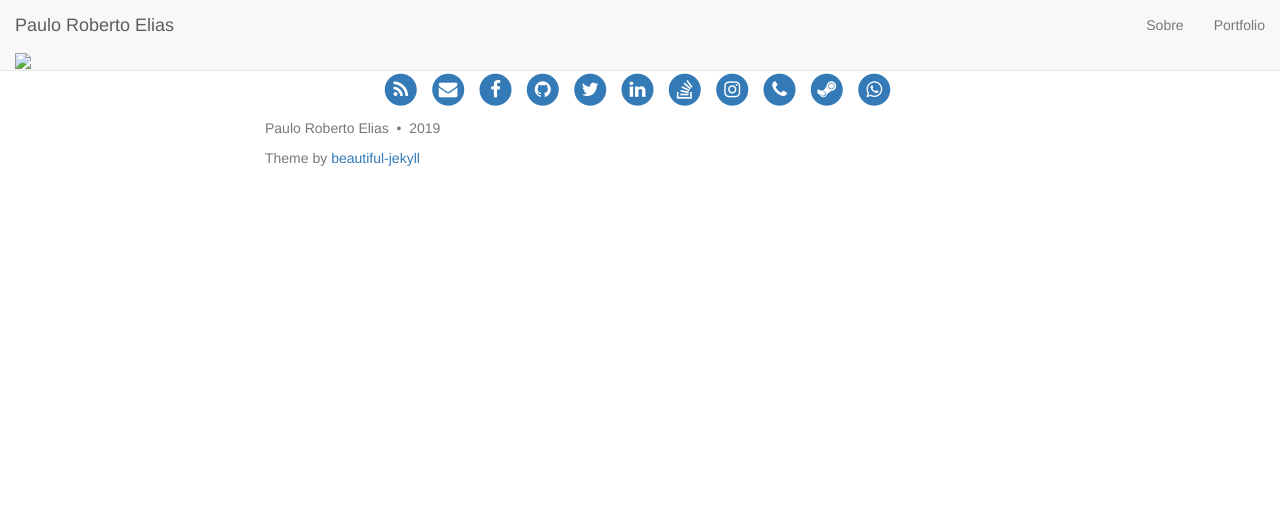
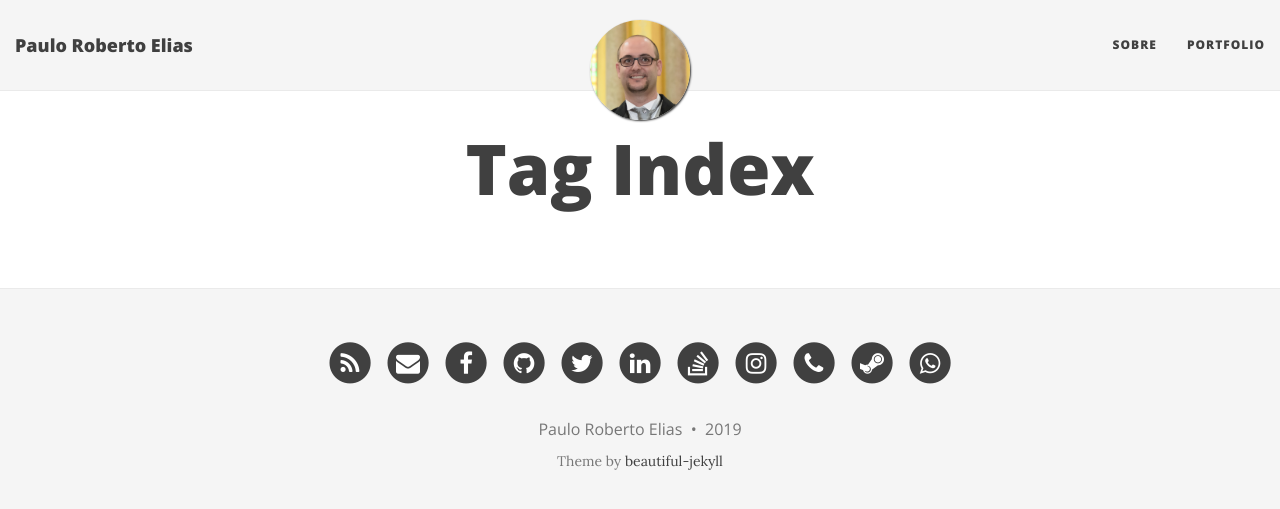
Before and after one commit to PRElias/paulorobertoelias.com.br, a Jekyll site: the page built from tags.html, in a window 1280 px wide. Shown: the top 509 px of the page. Built offline with Jekyll 4.4.1, drawn with Linux system fonts in a browser that asks for light colours; nearby versions of some CDN libraries; library files that are not in the unit come from our copies.

Commit message:
tentando corrigir links novamente

```diff
--- a/_config.yml
+++ b/_config.yml
@@ -5,7 +5,7 @@
 
 # If you are building a simple GitHub user page (https://username.github.io) then use these settings:
 url: "https://prelias.github.io/paulorobertoelias.com.br/"
-baseurl: ""
+baseurl: "https://prelias.github.io/paulorobertoelias.com.br/"
 
 # If you are building a GitHub project page then use these settings:
 #url: "http://username.github.io/projectname"
--- a/_layouts/base.html
+++ b/_layouts/base.html
@@ -1,17 +1,17 @@
 ---
 common-css:
-  - "./css/bootstrap.min.css"
-  - "./css/bootstrap-social.css"
-  - "./css/main.css"
+  - "/css/bootstrap.min.css"
+  - "/css/bootstrap-social.css"
+  - "/css/main.css"
 common-ext-css:
   - "//maxcdn.bootstrapcdn.com/font-awesome/4.6.0/css/font-awesome.min.css"
 common-googlefonts:
   - "Lora:400,700,400italic,700italic"
   - "Open+Sans:300italic,400italic,600italic,700italic,800italic,400,300,600,700,800"
 common-js:
-  - "./js/jquery-1.11.2.min.js"
-  - "./js/bootstrap.min.js"
-  - "./js/main.js"
+  - "/js/jquery-1.11.2.min.js"
+  - "/js/bootstrap.min.js"
+  - "/js/main.js"
 ---
 
 <!DOCTYPE html>
```
Also changed, not shown: _layouts/minimal.html (+4 -4 lines).
